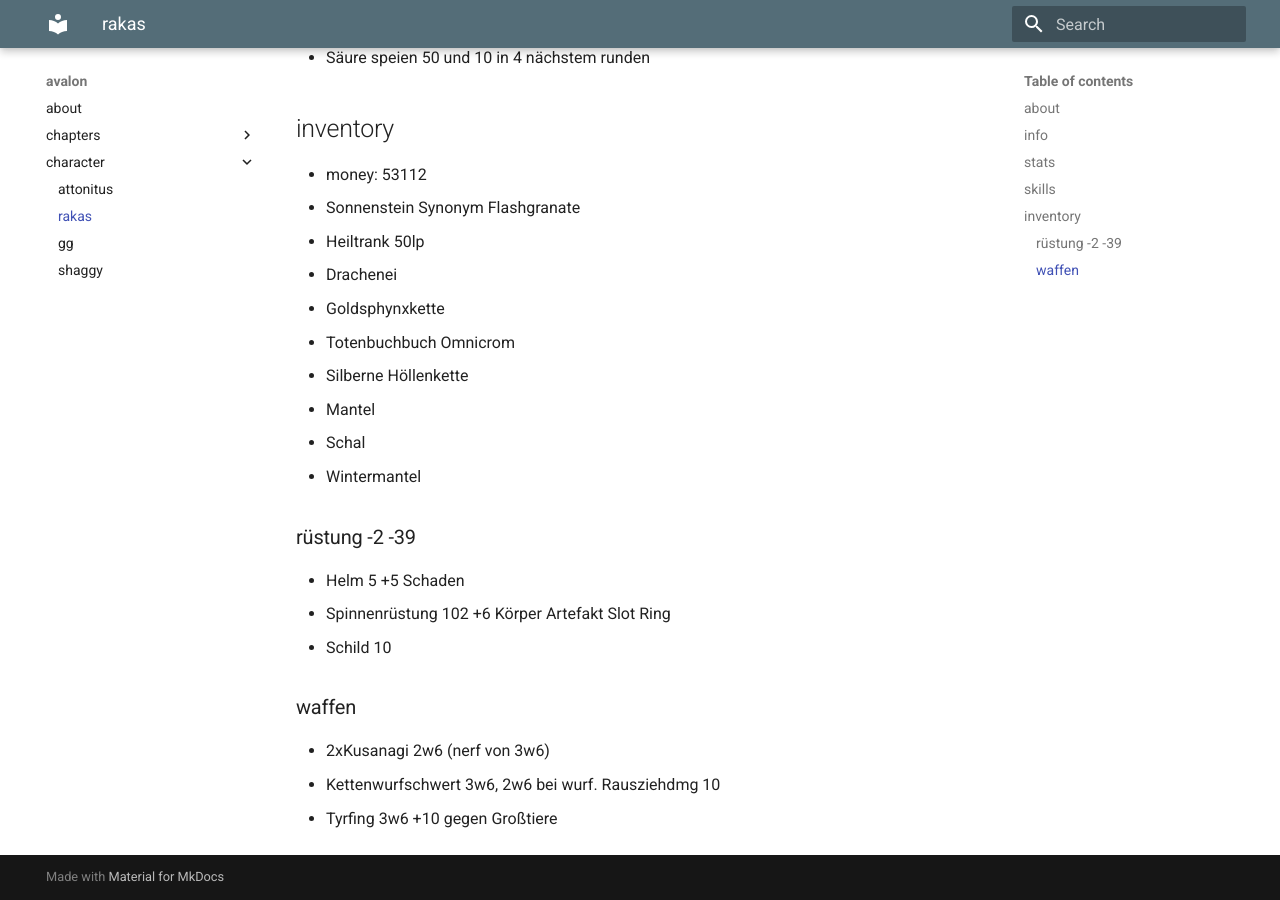
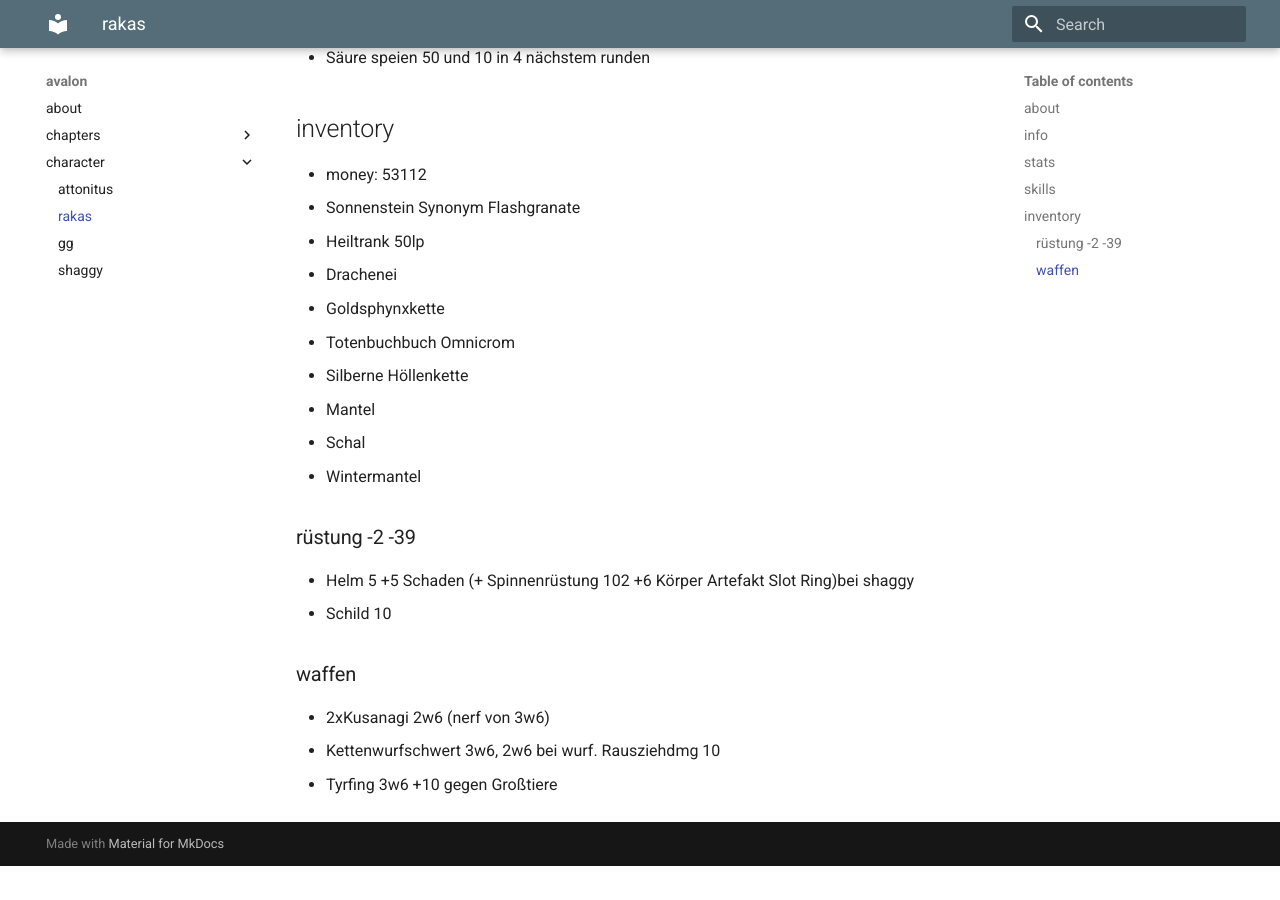
Before and after one commit to mkdocs-pnp/avalon, an MkDocs documentation site: the page built from docs/character/rakas.md, in a window 1280 px wide and 900 px high, scrolled down 972 px. Built offline with MkDocs 1.6.1 and Material for MkDocs 9.7.7, drawn with Linux system fonts in a browser that asks for light colours; after the commit the page ends 1838 px from its top, so only the background shows below that.

Commit message:
Update rakas.md

```diff
--- a/docs/character/rakas.md
+++ b/docs/character/rakas.md
@@ -46,7 +46,7 @@ Aus Zargonien
 ### rüstung -2 -39
 
 + Helm 5 +5 Schaden
-+ Spinnenrüstung 102 +6 Körper Artefakt Slot Ring
+(+ Spinnenrüstung 102 +6 Körper Artefakt Slot Ring)bei shaggy
 + Schild 10
 
 ### waffen
```
